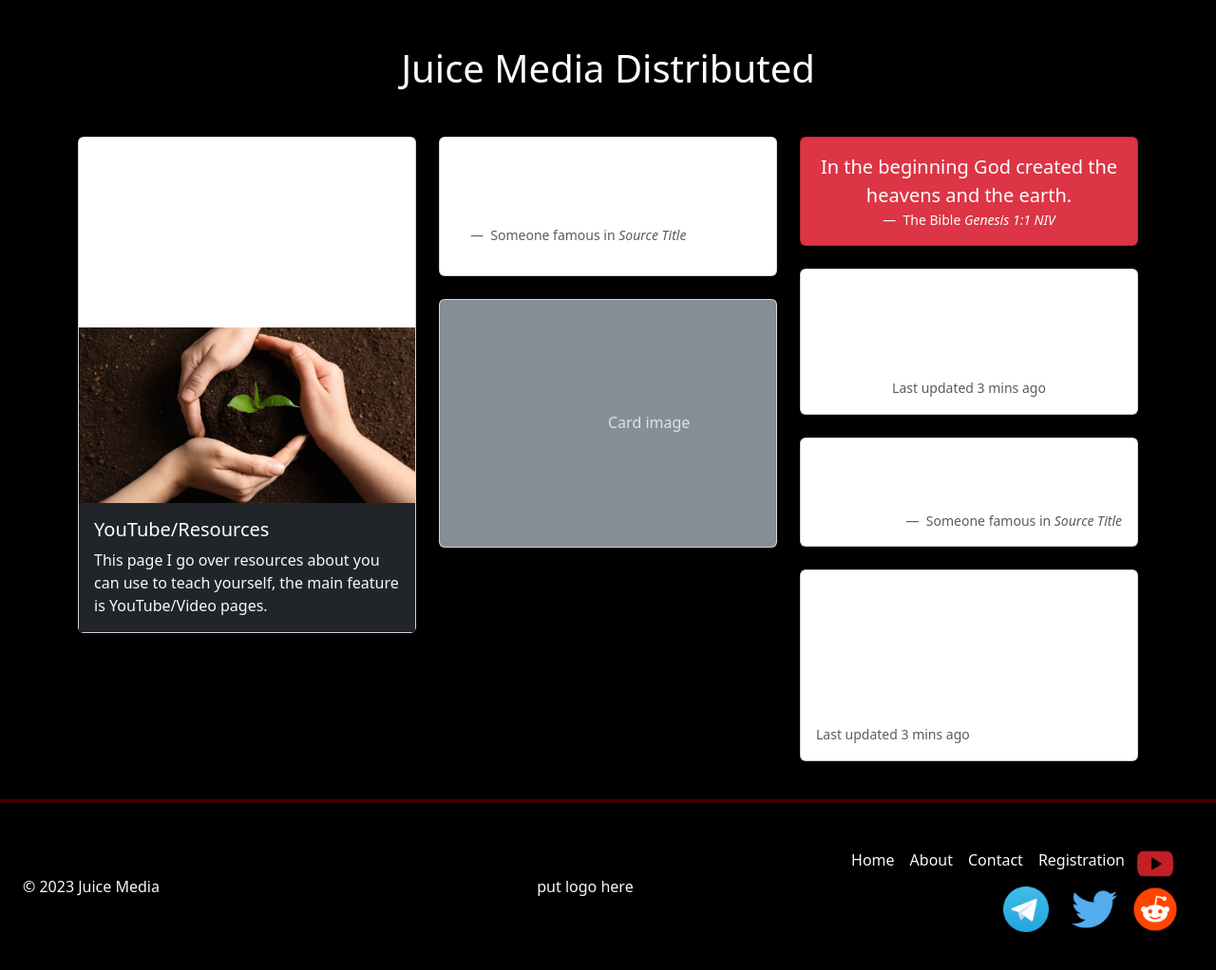
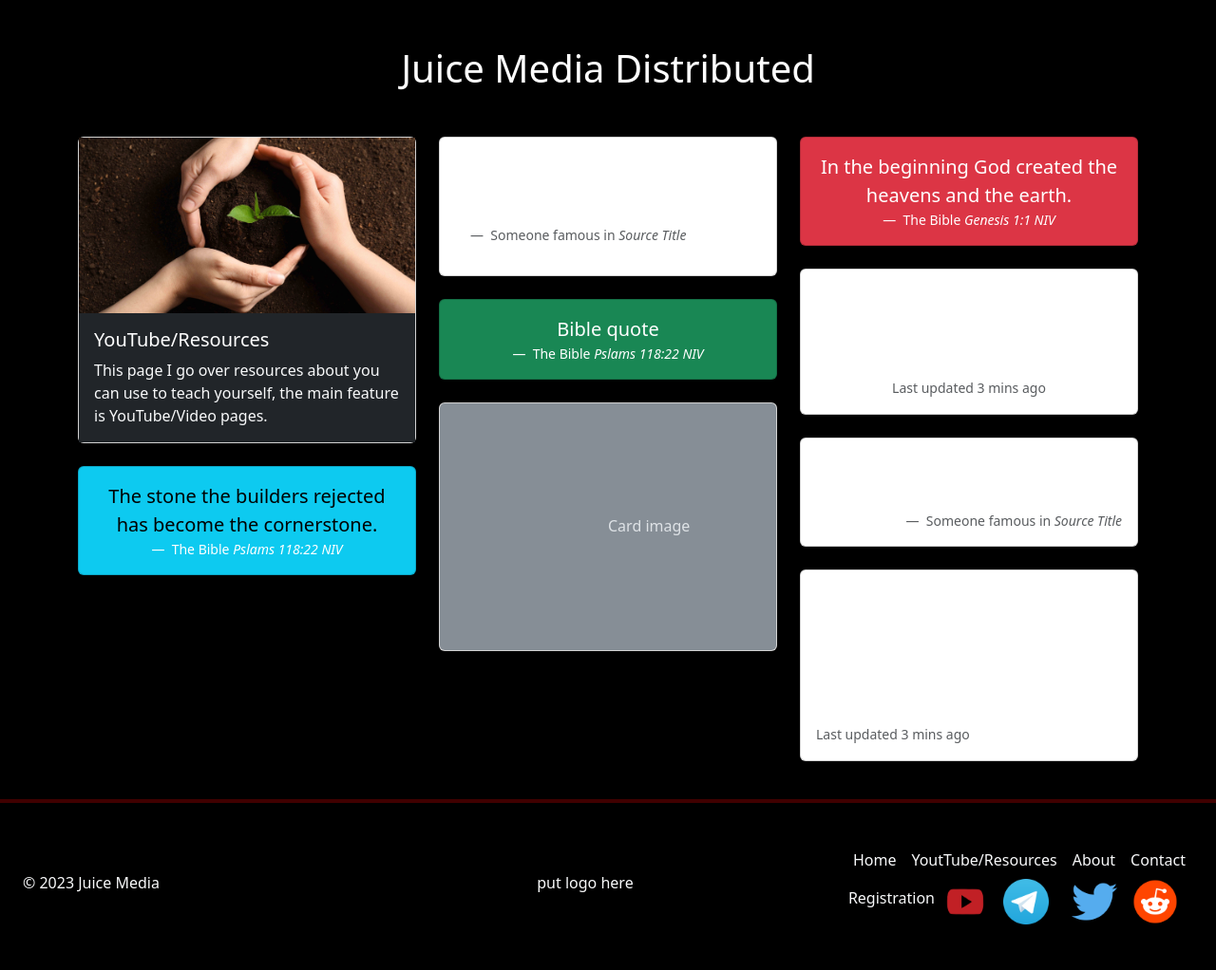
Before and after one commit to JeffreyDinackus/Javascript-1, a Flask app: page / in a window 1280 px wide. Shown: the part 56-1078 px from the top of the page at 95% size. After the commit the page ends 1030 px from the top, so only its background shows below. Run offline with Flask 2, Linux system fonts and the light colour scheme; some libraries are stand-ins or nearby versions.

Commit message:
changes to homepage and styling, extra whitespace bug fixed

```diff
--- a/midterm-website/static/css/color.css
+++ b/midterm-website/static/css/color.css
@@ -11,3 +11,7 @@ body {
 hr {
   color: red;
 }
+
+.linkstyling {
+  color: white;
+}
--- a/midterm-website/templates/base.html
+++ b/midterm-website/templates/base.html
@@ -104,6 +104,9 @@
             <a href="/" class="nav-link px-2 text-light linkstyling">Home</a>
           </li>
           <li class="nav-item">
+            <a href="/youtube" class="nav-link px-2 text-light linkstyling">YoutTube/Resources</a>
+          </li>
+          <li class="nav-item">
             <a href="/about" class="nav-link px-2 text-light linkstyling">About</a>
           </li>
                     <li class="nav-item">
--- a/midterm-website/templates/index.html
+++ b/midterm-website/templates/index.html
@@ -9,7 +9,7 @@
         <svg
           class="bd-placeholder-img card-img-top"
           width="100%"
-          height="200"
+          height="0"
           xmlns="http://www.w3.org/2000/svg"
           role="img"
           aria-label="Placeholder: Image cap"
@@ -21,11 +21,11 @@
           <text x="0%" y="0%" fill="#000" dy=".3em"><img style="size:4em;"src="{{url_for('static', filename='assets/seeds.jpg')}}" alt="a picture of a young plant with some people having their hands around it"></text>
         </svg>
         <div class="card-body bg-dark">
-          <h5 class="card-title">YouTube/Resources</h5>
-          <p class="card-text text-light">
+          <a href="/youtube" class="linkstyling"><h5 class="card-title">YouTube/Resources</h5></a>
+          <a href="/youtube" class="linkstyling"><p class="card-text text-light">
             This page I go over resources about you can use to teach yourself,
             the main feature is YouTube/Video pages.
-          </p>
+          </p></a>
         </div>
       </div>
     </div>
@@ -68,6 +68,18 @@
       </div>
     </div>
     <div class="col-sm-6 col-lg-4 mb-4">
+      <div class="card text-bg-success text-center p-3">
+        <figure class="mb-0">
+          <blockquote class="blockquote">
+            <p>Bible quote</p>
+          </blockquote>
+          <figcaption class="blockquote-footer mb-0 text-white">
+            The Bible <cite title="Source Title">Pslams 118:22 NIV</cite>
+          </figcaption>
+        </figure>
+      </div>
+    </div>
+    <div class="col-sm-6 col-lg-4 mb-4">
       <div class="card">
         <svg
           class="bd-placeholder-img card-img"
@@ -98,6 +110,18 @@
       </div>
     </div>
     <div class="col-sm-6 col-lg-4 mb-4">
+      <div class="card text-bg-info text-center p-3">
+        <figure class="mb-0">
+          <blockquote class="blockquote">
+            <p>The stone the builders rejected has become the cornerstone.</p>
+          </blockquote>
+          <figcaption class="blockquote-footer mb-0 text-white">
+            The Bible <cite title="Source Title">Pslams 118:22 NIV</cite>
+          </figcaption>
+        </figure>
+      </div>
+    </div>
+    <div class="col-sm-6 col-lg-4 mb-4">
       <div class="card">
         <div class="card-body">
           <h5 class="card-title">Card title</h5>
```
